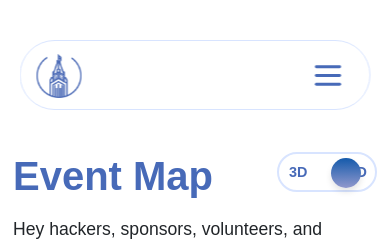
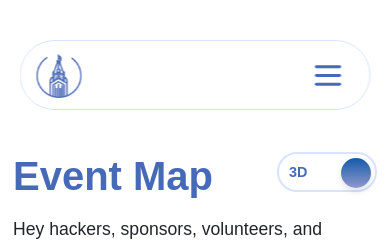
Before and after one commit to Qerope/2025-uottahack-live, a React (Create React App) app: page /map in a window 390 px wide. Shown: the top 246 px of the page. Built offline with nearby package versions, Linux system fonts and the light colour scheme; a web font is replaced by a local one.

Commit message:
map toggle switch mobile fix

```diff
--- a/src/views/MapView.css
+++ b/src/views/MapView.css
@@ -151,6 +151,10 @@
         height: 30px;
     }
 
+    #view-switch.active .toggle-slider {
+        transform: translateX(57px); /* Adjust the transform value accordingly */
+    }
+
     #view-switch .toggle-label {
         font-size: 0.9rem;
     }
```
